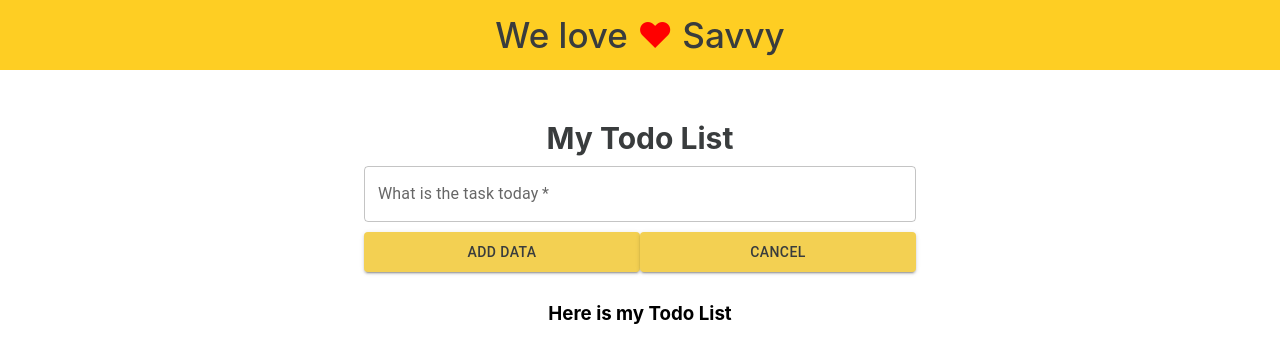
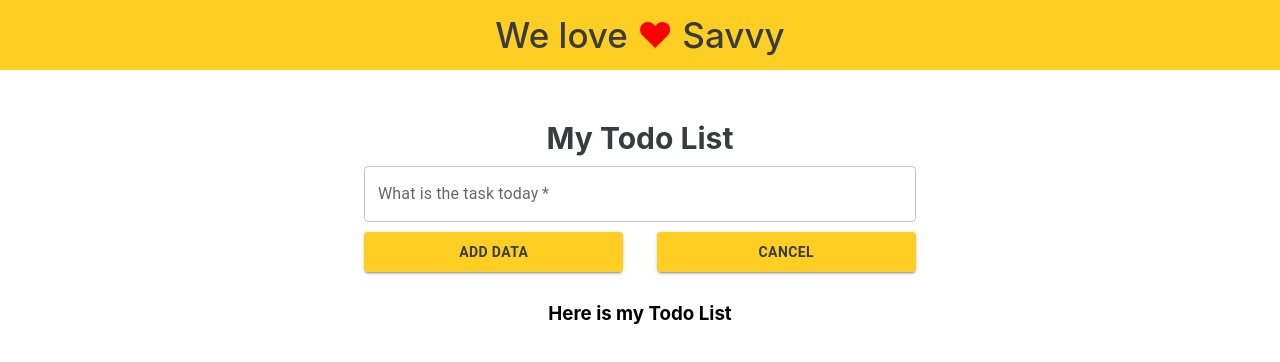
Before and after one commit to Nandaniyadav/Savvy-Interview, a React (Create React App) app in the folder savvyapp/: page / in a window 1280 px wide. Shown: the top 362 px of the page. Built offline with nearby package versions, Linux system fonts and the light colour scheme.

Commit message:
update button style

```diff
--- a/savvyapp/src/components/TodoList.js
+++ b/savvyapp/src/components/TodoList.js
@@ -72,9 +72,11 @@ const TodoList = () => {
                   type="button"
                   style={{
                     marginTop: "10px",
-                    width: "50%",
-                    background: "#f3d052",
+                    width: "47%",
+                    background: "#fece23",
                     color: "#393c3d",
+                    marginRight:"6%",
+                    fontWeight:"600"
                   }}
                   onClick={addData}
                 >
@@ -87,9 +89,10 @@ const TodoList = () => {
                     type="button"
                     style={{
                       marginTop: "10px",
-                      width: "50%",
+                      width: "47%",
                       color: "#393c3d",
-                      background: "#f3d052",
+                      background: "#fece23",
+                      fontWeight:"600"
                     }}
                     onClick={() => {
                       setActivity("");
--- a/savvyapp/src/components/TodoListStyle.css
+++ b/savvyapp/src/components/TodoListStyle.css
@@ -12,8 +12,7 @@
 
 .btnStyle {
     height: 40px;
-    background-color: #f3d052;
+    background-color: #fece23;
     color: #393c3d;
-    font-family: bold;
 
 }
```
